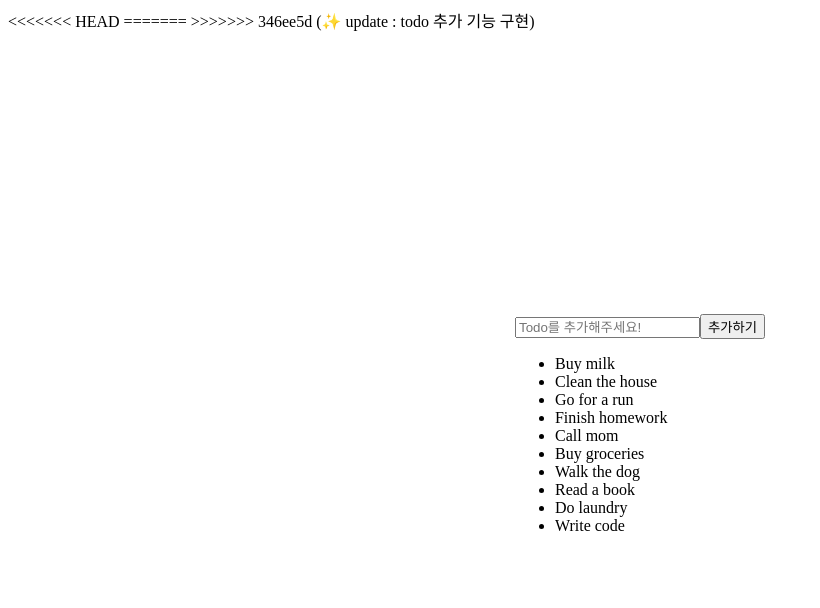
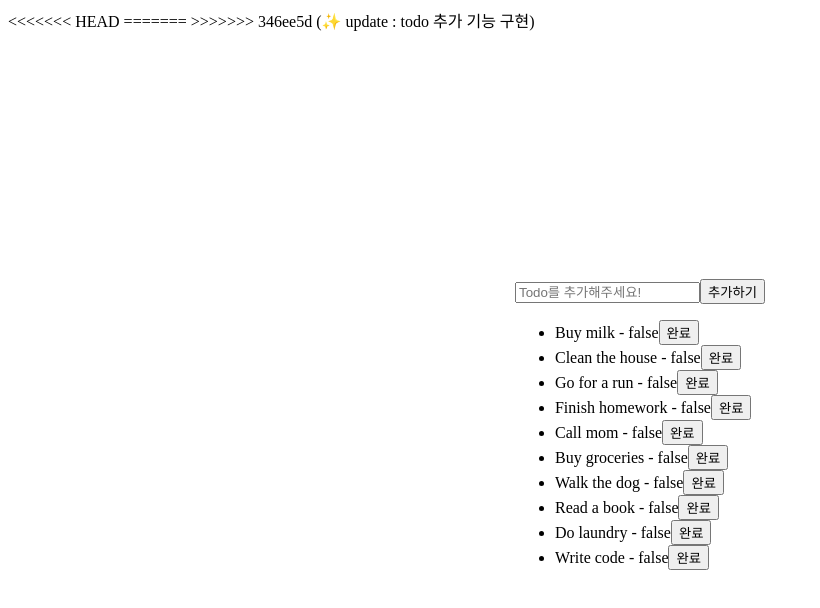
Before and after one commit to kyulipark/basic-react-kyu, a React (Vite) app: page / in a window 1280 px wide. Shown: the top 608 px of the page, without its empty margins (0-820 px from the left). Built offline with nearby package versions, Linux system fonts and the light colour scheme.

Commit message:
✨ update : forEach로 업데이트 구현

```diff
--- a/src/components/TodoList.jsx
+++ b/src/components/TodoList.jsx
@@ -1,16 +1,16 @@
 import React, { useState } from "react";
 
 const SAMPLE_TODOS = [
-  { id: 1, text: "Buy milk" },
-  { id: 2, text: "Clean the house" },
-  { id: 3, text: "Go for a run" },
-  { id: 4, text: "Finish homework" },
-  { id: 5, text: "Call mom" },
-  { id: 6, text: "Buy groceries" },
-  { id: 7, text: "Walk the dog" },
-  { id: 8, text: "Read a book" },
-  { id: 9, text: "Do laundry" },
-  { id: 10, text: "Write code" },
+  { id: 1, text: "Buy milk", completed: false },
+  { id: 2, text: "Clean the house", completed: false },
+  { id: 3, text: "Go for a run", completed: false },
+  { id: 4, text: "Finish homework", completed: false },
+  { id: 5, text: "Call mom", completed: false },
+  { id: 6, text: "Buy groceries", completed: false },
+  { id: 7, text: "Walk the dog", completed: false },
+  { id: 8, text: "Read a book", completed: false },
+  { id: 9, text: "Do laundry", completed: false },
+  { id: 10, text: "Write code", completed: false },
 ];
 const TodoList = () => {
   const [todos, setTodos] = useState(SAMPLE_TODOS);
@@ -29,6 +29,23 @@
 
   const handleInputChange = (e) => setNewTodo(e.target.value);
 
+  const handleUpdate = (id) => {
+    const updatedTodos = [];
+    todos.forEach((todo) => {
+      if (todo.id === id) {
+        const updatedTodo = {
+          id: todo.id,
+          text: todo.text,
+          completed: !todo.completed,
+        };
+        updatedTodos.push(updatedTodo);
+      } else {
+        updatedTodos.push(todo);
+      }
+    });
+    setTodos(updatedTodos);
+  };
+
   return (
     <div>
       <form onSubmit={handleSubmit}>
@@ -42,8 +59,11 @@
         <button type="submit">추가하기</button>
       </form>
       <ul>
-        {todos.map((newTodo) => (
-          <li key={newTodo.id}>{newTodo.text}</li>
+        {todos.map((todo) => (
+          <li key={todo.id}>
+            {todo.text} - {String(todo.completed)}
+            <button onClick={() => handleUpdate(todo.id)}>완료</button>
+          </li>
         ))}
       </ul>
     </div>
```
